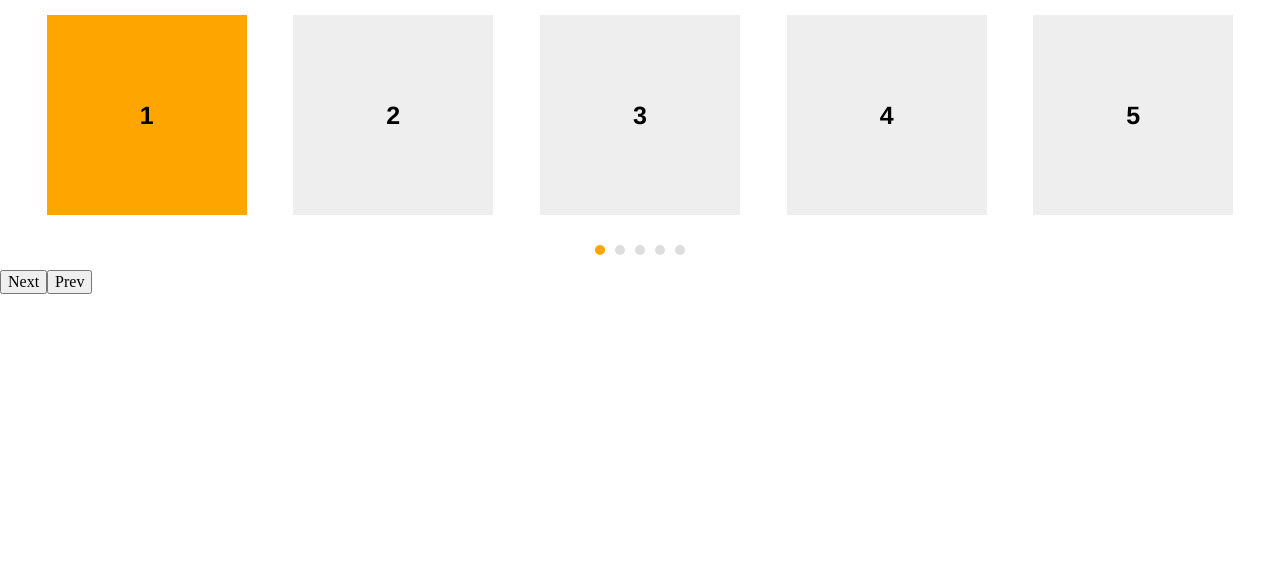
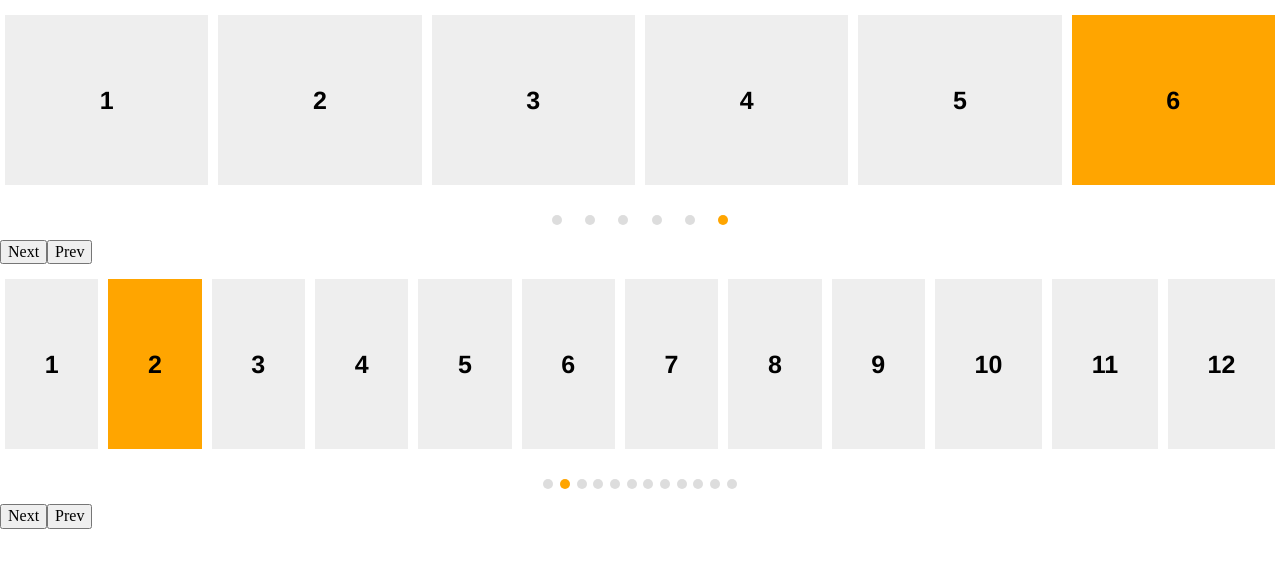
Before and after one commit to tbergman/statecharts-components, a React (Create React App) app: page / in a window 1280 px wide. Shown: the top 568 px of the page. Built offline with nearby package versions, Linux system fonts and the light colour scheme.

Commit message:
carousel machine factory

```diff
--- a/src/machine.ts
+++ b/src/machine.ts
@@ -1,5 +1,6 @@
-import { Machine, assign, EventObject } from "xstate";
+import { Machine, assign } from "xstate";
 
+type State = "first" | "middle" | "last";
 type Context = {
   cursor: number;
   min: number;
@@ -43,10 +44,26 @@ const actions = {
     })
 };
 
-export const machine = Machine<Context, StateSchema, Event>({
+export function carouselMachineFactory(totalItems: number, startIndex: number) {
+  if (startIndex < 1 || startIndex > totalItems) {
+    throw Error(
+      "invalid startIndex on carouselMachine. startIndex should satisfy 1 <= startIndex <= totalItems"
+    );
+  }
+  let initial: State = "first";
+  let initialContext: Context = { cursor: startIndex, min: 1, max: totalItems };
+  if (startIndex === 1) {
+    initial = "first";
+  } else if (startIndex === totalItems) {
+    initial = "last";
+  } else {
+    initial = "middle";
+    initialContext = { ...initialContext, cursor: startIndex };
+  }
+  const machine = Machine<Context, StateSchema, Event>({
     id: "carousel",
-  initial: "first",
-  context: { cursor: 1, min: 1, max: 5 },
+    initial,
+    context: initialContext,
     states: {
       first: {
         on: {
@@ -56,7 +73,7 @@ export const machine = Machine<Context, StateSchema, Event>({
           },
           PREV: {
             target: "last",
-          actions: [actions.setCursorTo(5)]
+            actions: [actions.setCursorTo(totalItems)]
           },
           GO_TO: [
             {
@@ -64,14 +81,14 @@ export const machine = Machine<Context, StateSchema, Event>({
               cond: (ctx, e) =>
                 guards.isCursorValid(e.data, ctx.min, ctx.max) &&
                 guards.isFirstItem(e.data, ctx.min),
-            actions: [actions.setCursorTo(1), () => console.log("first")]
+              actions: [actions.setCursorTo(1)]
             },
             {
               target: "last",
               cond: (ctx, e) =>
                 guards.isCursorValid(e.data, ctx.min, ctx.max) &&
                 guards.isLastItem(e.data, ctx.max),
-            actions: [actions.setCursorTo(5), () => console.log("last")]
+              actions: [actions.setCursorTo(totalItems)]
             },
             {
               target: "middle",
@@ -79,8 +96,7 @@ export const machine = Machine<Context, StateSchema, Event>({
               actions: [
                 assign({
                   cursor: (ctx, e) => e.data
-              }),
-              () => console.log("middle")
+                })
               ]
             }
           ]
@@ -117,7 +133,7 @@ export const machine = Machine<Context, StateSchema, Event>({
               cond: (ctx, e) =>
                 guards.isCursorValid(e.data, ctx.min, ctx.max) &&
                 guards.isLastItem(e.data, ctx.max),
-            actions: [actions.setCursorTo(5)]
+              actions: [actions.setCursorTo(totalItems)]
             },
             {
               target: "middle",
@@ -154,7 +170,7 @@ export const machine = Machine<Context, StateSchema, Event>({
               cond: (ctx, e) =>
                 guards.isCursorValid(e.data, ctx.min, ctx.max) &&
                 guards.isLastItem(e.data, ctx.max),
-            actions: [actions.setCursorTo(5)]
+              actions: [actions.setCursorTo(totalItems)]
             },
             {
               target: "middle",
@@ -170,3 +186,5 @@ export const machine = Machine<Context, StateSchema, Event>({
       }
     }
   });
+  return machine;
+}
--- a/src/pages/App.tsx
+++ b/src/pages/App.tsx
@@ -1,30 +1,58 @@
 import * as React from "react";
 import { useMachine } from "@xstate/react";
-import { machine } from "../machine";
+import { carouselMachineFactory } from "../machine";
+
+const machine1 = carouselMachineFactory(6, 6);
+const machine2 = carouselMachineFactory(12, 2);
+const items1 = [
+  { value: "1", id: 1 },
+  { value: "2", id: 2 },
+  { value: "3", id: 3 },
+  { value: "4", id: 4 },
+  { value: "5", id: 5 },
+  { value: "6", id: 6 }
+];
+
+const items2 = [
+  { value: "1", id: 1 },
+  { value: "2", id: 2 },
+  { value: "3", id: 3 },
+  { value: "4", id: 4 },
+  { value: "5", id: 5 },
+  { value: "6", id: 6 },
+  { value: "7", id: 7 },
+  { value: "8", id: 8 },
+  { value: "9", id: 9 },
+  { value: "10", id: 10 },
+  { value: "11", id: 11 },
+  { value: "12", id: 12 }
+];
 
 const listStyle: React.CSSProperties = {
   display: "flex",
   flexDirection: "row",
-  justifyContent: "space-evenly",
-  padding: "15px 0"
+  justifyContent: "space-between",
+  padding: "15px 0",
+  height: 200
 };
 const itemStyle: React.CSSProperties = {
   display: "flex",
   justifyContent: "center",
   alignItems: "center",
-  width: 200,
-  height: 200,
   backgroundColor: "#eee",
   fontSize: 25,
   fontWeight: "bold",
-  fontFamily: "Helvetica"
+  fontFamily: "Helvetica",
+  flexGrow: 1,
+  margin: "0 5px",
+  cursor: "pointer"
 };
 const dotListStyle: React.CSSProperties = {
   display: "flex",
   flexDirection: "row",
   justifyContent: "space-around",
   padding: "15px 0",
-  width: 100,
+  width: 200,
   margin: "0 auto"
 };
 const dotStyle: React.CSSProperties = {
@@ -36,54 +64,95 @@ const dotStyle: React.CSSProperties = {
 };
 
 export function App() {
-  const [state, sendEvent] = useMachine(machine);
-  const items = [
-    { value: "1", id: 1 },
-    { value: "2", id: 2 },
-    { value: "3", id: 3 },
-    { value: "4", id: 4 },
-    { value: "5", id: 5 }
-  ];
+  const [state1, sendEvent1] = useMachine(machine1);
+  const [state2, sendEvent2] = useMachine(machine2);
+
   return (
     <>
       <div style={listStyle}>
-        {items.map(item => (
+        {items1.map(item1 => (
           <div
             style={{
               ...itemStyle,
               backgroundColor:
-                state.context.cursor === item.id ? "orange" : "#eee"
+                state1.context.cursor === item1.id ? "orange" : "#eee"
             }}
-            key={item.id}
+            key={item1.id}
+            onClick={() => sendEvent1({ type: "GO_TO", data: item1.id })}
           >
-            {item.value}
+            {item1.value}
           </div>
         ))}
       </div>
       <div style={dotListStyle}>
-        {items.map(item => (
+        {items1.map(item1 => (
           <div
             style={{
               ...dotStyle,
               backgroundColor:
-                state.context.cursor === item.id ? "orange" : "#ddd"
+                state1.context.cursor === item1.id ? "orange" : "#ddd"
             }}
-            key={item.id}
-            onClick={() => sendEvent({ type: "GO_TO", data: item.id })}
+            key={item1.id}
+            onClick={() => sendEvent1({ type: "GO_TO", data: item1.id })}
           />
         ))}
       </div>
       <div>
         <button
           onClick={() => {
-            sendEvent({ type: "NEXT" });
+            sendEvent1({ type: "NEXT" });
           }}
         >
           Next
         </button>
         <button
           onClick={() => {
-            sendEvent({ type: "PREV" });
+            sendEvent1({ type: "PREV" });
+          }}
+        >
+          Prev
+        </button>
+      </div>
+      {/*  */}
+      <div style={listStyle}>
+        {items2.map(item2 => (
+          <div
+            style={{
+              ...itemStyle,
+              backgroundColor:
+                state2.context.cursor === item2.id ? "orange" : "#eee"
+            }}
+            key={item2.id}
+            onClick={() => sendEvent2({ type: "GO_TO", data: item2.id })}
+          >
+            {item2.value}
+          </div>
+        ))}
+      </div>
+      <div style={dotListStyle}>
+        {items2.map(item2 => (
+          <div
+            style={{
+              ...dotStyle,
+              backgroundColor:
+                state2.context.cursor === item2.id ? "orange" : "#ddd"
+            }}
+            key={item2.id}
+            onClick={() => sendEvent2({ type: "GO_TO", data: item2.id })}
+          />
+        ))}
+      </div>
+      <div>
+        <button
+          onClick={() => {
+            sendEvent2({ type: "NEXT" });
+          }}
+        >
+          Next
+        </button>
+        <button
+          onClick={() => {
+            sendEvent2({ type: "PREV" });
           }}
         >
           Prev
--- a/src/pages/Viz.tsx
+++ b/src/pages/Viz.tsx
@@ -1,6 +1,8 @@
 import * as React from "react";
 import { StateChart } from "@statecharts/xstate-viz";
-import { machine } from "../machine";
+import { carouselMachineFactory } from "../machine";
+
+const machine = carouselMachineFactory(6, 3);
 
 export function Viz() {
   return (
```
Lines whose indentation alone changed are shown as unchanged.
